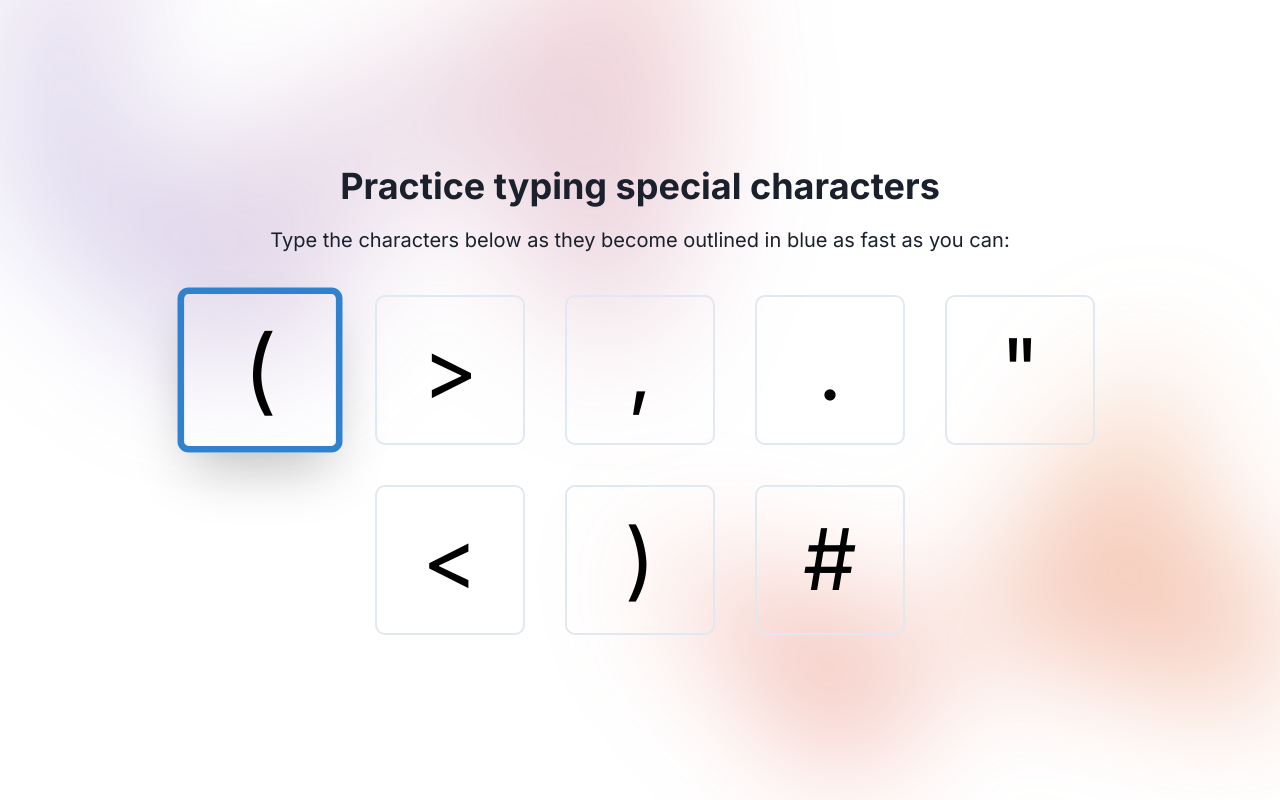
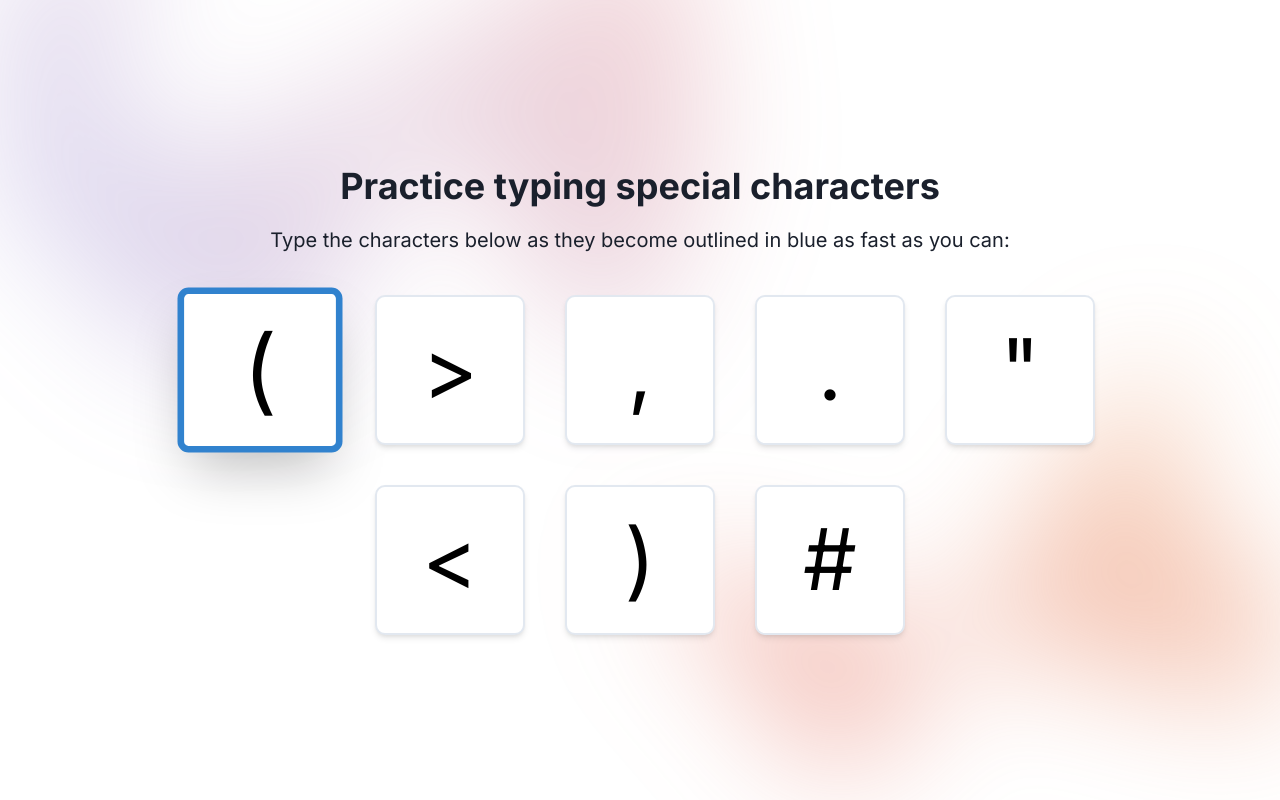
Before and after one commit to zachb1807/WeAllCode_Intro, a Next.js app: page /keyboard/special_keys/typing_test in a window 1280 px wide. Built offline with nearby package versions, Linux system fonts and the light colour scheme.

Commit message:
Background and box shadow on typing test

```diff
--- a/app/keyboard/special_keys/typing_test/content.tsx
+++ b/app/keyboard/special_keys/typing_test/content.tsx
@@ -101,9 +101,9 @@ export default function TypingTestContent({ chars }: TypingTestPageProps) {
                                 color={currentIndex <= index ? 'black' : 'green.500'}
                                 borderColor={currentInvalid && currentIndex == index ? 'red.500' : currentIndex == index ? 'blue.500' : currentIndex > index ? 'green.500' : ''}
                                 borderWidth={currentIndex == index ? 6 : 2}
-                                backgroundColor={currentInvalid && currentIndex == index ? 'red.200' : currentIndex == index ? '' : currentIndex > index ? 'green.100' : ''}
+                                backgroundColor={currentInvalid && currentIndex == index ? 'red.200' : currentIndex == index ? 'white' : currentIndex > index ? 'green.100' : 'white'}
                                 transform={currentInvalid && currentIndex == index ? 'scale(1.02)' : currentIndex == index ? 'scale(1.1)' : 'scale(1)'}
-                                boxShadow={currentIndex == index ? '2xl' : ''}
+                                boxShadow={currentIndex == index ? '2xl' : 'md'}
                                 transition="0.2s"
                             >
                                 {currentIndex <= index ? char : <CheckIcon />}
```
